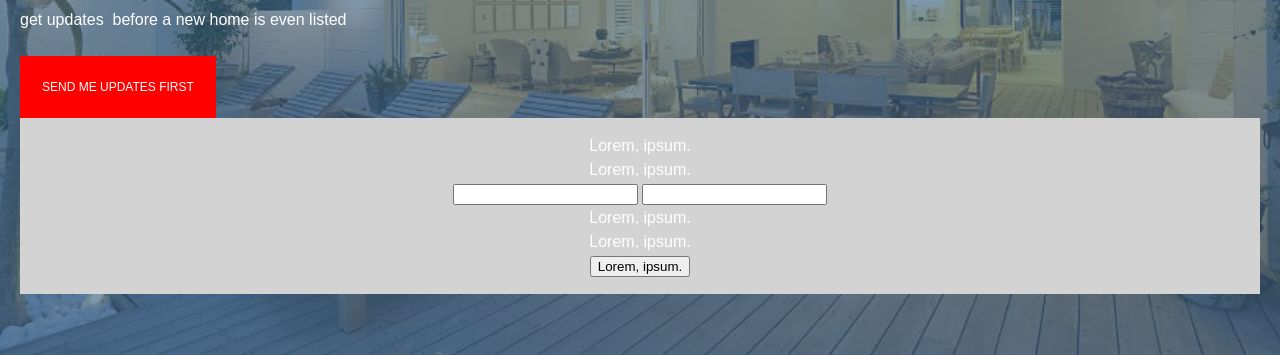
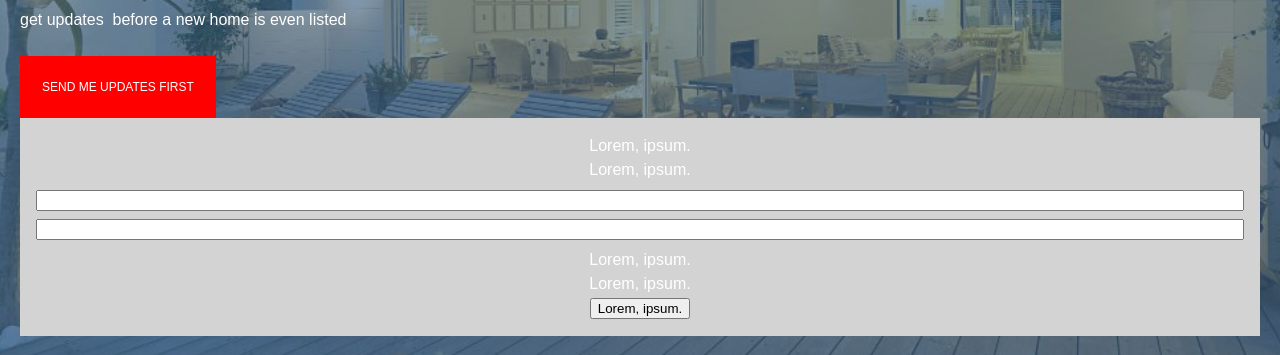
Before and after one commit to colinrodney/lead-generation-landing, a plain HTML site: page index.html in a window 1280 px wide. Shown: the part 412-767 px from the top of the page. Drawn offline with Linux system fonts and the light colour scheme.

Commit message:
set input elements within modal to display as block lvl elements @ 100% width for scaling w/ viewport resizing /added top + bottom margin +aligned elements to center of container

```diff
--- a/css/style.css
+++ b/css/style.css
@@ -199,6 +199,12 @@ html {
   padding: 1rem;
 }
 
+.modal input {
+  display: block;
+  width: 100%;
+  margin: 0.5rem auto;
+}
+
 /* footer */
 .footer {
   display: grid;
```
